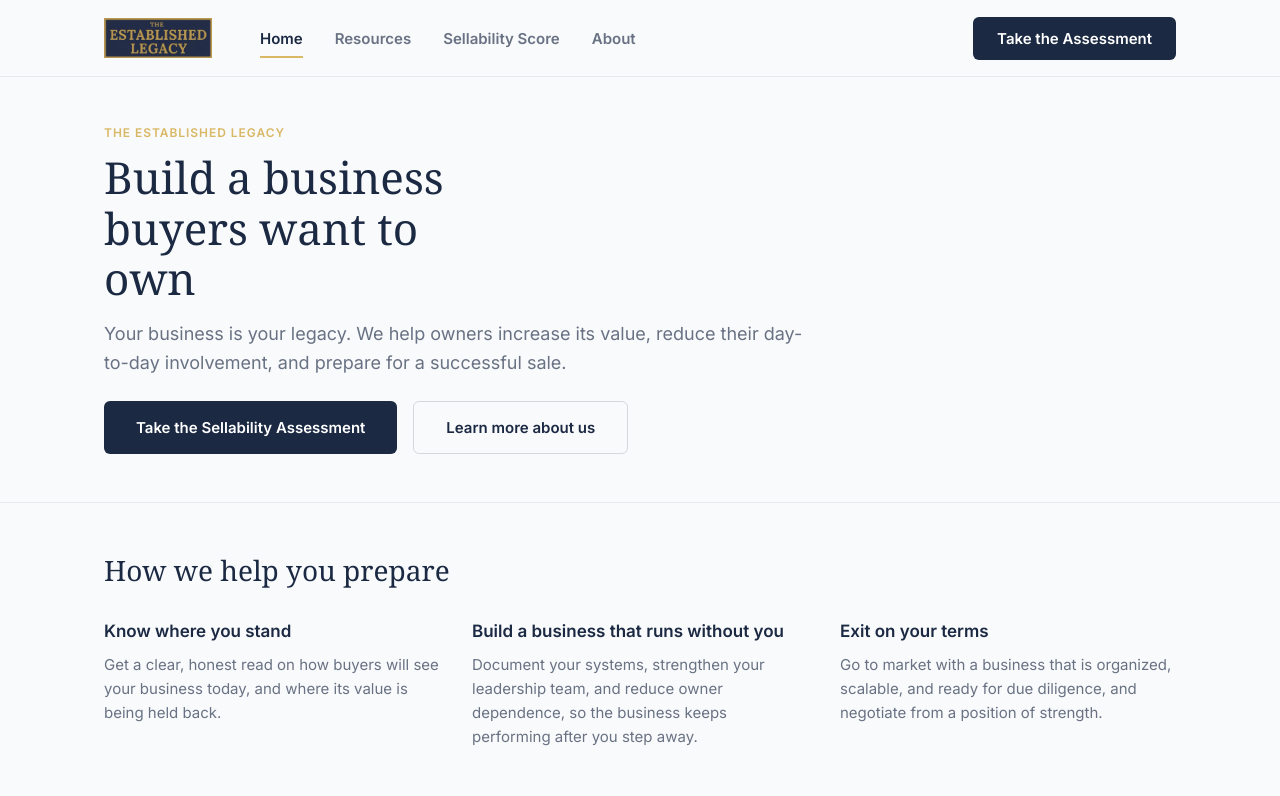
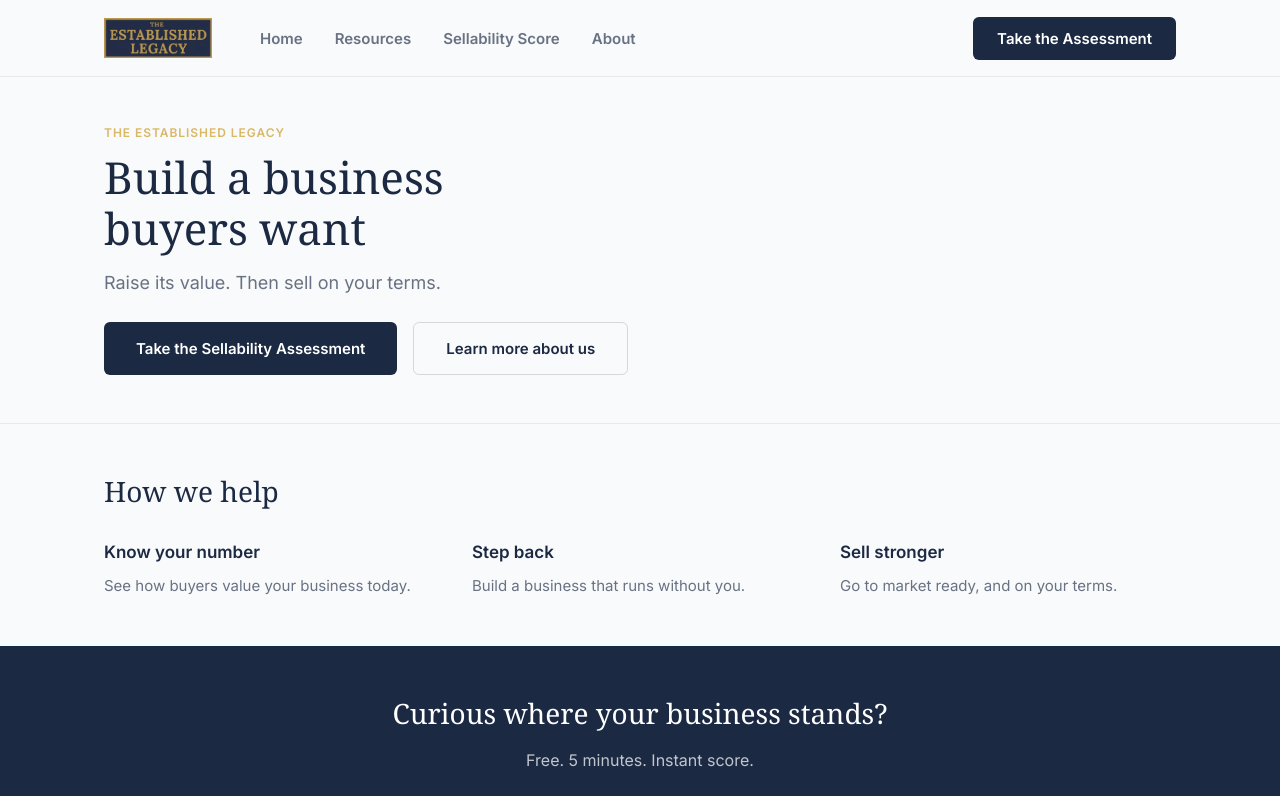
Before and after one commit to ESTLG/establishlegacy, a React (Vite) app: page / in a window 1280 px wide. Shown: the top 796 px of the page. Built offline with nearby package versions, Linux system fonts and the light colour scheme; no server answers.

Commit message:
update landing page

```diff
--- a/src/components/layout/Footer/Footer.jsx
+++ b/src/components/layout/Footer/Footer.jsx
@@ -1,5 +1,6 @@
 // src/components/layout/Footer/Footer.jsx
 import { NavLink } from "react-router-dom";
+import { IMA_URL } from "../../../lib/constants";
 import "./Footer.css";
 
 export default function Footer() {
@@ -10,7 +11,7 @@ export default function Footer() {
       <div className="site-footer__inner">
         <span className="site-footer__name">The Established Legacy</span>
         <nav className="site-footer__links" aria-label="Footer">
-          <NavLink to="/" className="site-footer__link">Home</NavLink>
+          <a href={IMA_URL} className="site-footer__link">Home</a>
           <NavLink to="/resources" className="site-footer__link">Resources</NavLink>
           <NavLink to="/sellability-score" className="site-footer__link">Sellability Score</NavLink>
           <NavLink to="/about" className="site-footer__link">About</NavLink>
--- a/src/components/layout/Header/Header.jsx
+++ b/src/components/layout/Header/Header.jsx
@@ -2,10 +2,10 @@
 import { useState } from "react";
 import { NavLink } from "react-router-dom";
 import Wordmark from "../../../assets/Wordmark_Navy.jpg";
+import { IMA_URL } from "../../../lib/constants";
 import "./Header.css";
 
 const NAV_LINKS = [
-  { to: "/", label: "Home" },
   { to: "/resources", label: "Resources" },
   { to: "/sellability-score", label: "Sellability Score" },
   { to: "/about", label: "About" },
@@ -17,19 +17,21 @@ export default function Header() {
   return (
     <header className="site-header">
       <div className="site-header__inner">
-        <NavLink to="/" className="site-header__logo" onClick={() => setMenuOpen(false)}>
+        <a href={IMA_URL} className="site-header__logo">
           <img src={Wordmark} alt="The Established Legacy" />
-        </NavLink>
+        </a>
 
         <nav
           className={`site-header__nav ${menuOpen ? "site-header__nav--open" : ""}`}
           aria-label="Primary"
         >
+          <a href={IMA_URL} className="site-header__link">
+            Home
+          </a>
           {NAV_LINKS.map((link) => (
             <NavLink
               key={link.to}
               to={link.to}
-              end={link.to === "/"}
               className={({ isActive }) =>
                 `site-header__link ${isActive ? "site-header__link--active" : ""}`
               }
--- a/src/lib/constants.js
+++ b/src/lib/constants.js
@@ -3,3 +3,6 @@
 // Update this once and both the header button and the quiz results
 // "Book a Call" button will use the same link.
 export const BOOKING_URL = "https://calendly.com/ima-meeting";
+
+// The "Home" menu item and the logo link out to the IMA Consulting site.
+export const IMA_URL = "https://imaconsulting.co";
--- a/src/pages/About/About.jsx
+++ b/src/pages/About/About.jsx
@@ -6,40 +6,30 @@ export default function About() {
     <>
       <section className="page-section page-section--tight">
         <p className="page-eyebrow">About</p>
-        <h1 className="page-heading">Helping owners turn hard work into lasting value</h1>
-        <p className="page-lede">
-          The Established Legacy helps business owners prepare for one of the most
-          important decisions they will make: selling the company they built.
-        </p>
+        <h1 className="page-heading">Your business is your legacy</h1>
+        <p className="page-lede">We help owners make it worth more before they sell.</p>
       </section>
 
       <section className="page-section page-section--tight page-body">
         <p>
-          Many owners only think about sellability when they are ready to leave, and
-          by then it is too late to fix what buyers care about most. A business that
-          depends on its owner, runs on undocumented processes, or lacks a strong
-          leadership team is worth less, no matter how profitable it is.
+          Buyers pay less for businesses that depend on their owner. We fix that,
+          years before you sell.
         </p>
-        <p>
-          We work with owners years before a sale to close those gaps. We identify
-          what is holding back your value, build the systems and team that let the
-          business run without you, and help you go to market with confidence.
-        </p>
-        <p>The Established Legacy is powered by IMA Consulting.</p>
+        <p>Powered by IMA Consulting.</p>
       </section>
 
       <section className="page-section about-values">
         <div className="about-values__item">
           <h3>Clarity first</h3>
-          <p>We start with an honest assessment, so every recommendation is grounded in where your business really stands.</p>
+          <p>An honest look at where you stand.</p>
         </div>
         <div className="about-values__item">
           <h3>Practical results</h3>
-          <p>We focus on the changes buyers notice and value: documented systems, operational independence, and leadership depth.</p>
+          <p>Changes buyers notice and pay for.</p>
         </div>
         <div className="about-values__item">
-          <h3>Your legacy, your terms</h3>
-          <p>Whether you sell next year or in five, we help you leave on your timeline, with the value your work deserves.</p>
+          <h3>Your terms</h3>
+          <p>Your timeline. Your price.</p>
         </div>
       </section>
     </>
--- a/src/pages/Home/Home.jsx
+++ b/src/pages/Home/Home.jsx
@@ -4,16 +4,16 @@ import "./Home.css";
 
 const PILLARS = [
   {
-    title: "Know where you stand",
-    text: "Get a clear, honest read on how buyers will see your business today, and where its value is being held back.",
+    title: "Know your number",
+    text: "See how buyers value your business today.",
   },
   {
-    title: "Build a business that runs without you",
-    text: "Document your systems, strengthen your leadership team, and reduce owner dependence, so the business keeps performing after you step away.",
+    title: "Step back",
+    text: "Build a business that runs without you.",
   },
   {
-    title: "Exit on your terms",
-    text: "Go to market with a business that is organized, scalable, and ready for due diligence, and negotiate from a position of strength.",
+    title: "Sell stronger",
+    text: "Go to market ready, and on your terms.",
   },
 ];
 
@@ -24,12 +24,9 @@ export default function Home() {
         <div className="home-hero__inner">
           <p className="page-eyebrow">The Established Legacy</p>
           <h1 className="page-heading home-hero__heading">
-            Build a business buyers want to own
+            Build a business buyers want
           </h1>
-          <p className="page-lede">
-            Your business is your legacy. We help owners increase its value, reduce
-            their day-to-day involvement, and prepare for a successful sale.
-          </p>
+          <p className="page-lede">Raise its value. Then sell on your terms.</p>
           <div className="home-hero__actions">
             <Link to="/sellability-score" className="button button--primary">
               Take the Sellability Assessment
@@ -42,7 +39,7 @@ export default function Home() {
       </section>
 
       <section className="page-section home-pillars">
-        <h2 className="home-pillars__heading">How we help you prepare</h2>
+        <h2 className="home-pillars__heading">How we help</h2>
         <div className="home-pillars__grid">
           {PILLARS.map((pillar) => (
             <div className="home-pillars__card" key={pillar.title}>
@@ -56,10 +53,7 @@ export default function Home() {
       <section className="home-banner">
         <div className="home-banner__inner">
           <h2>Curious where your business stands?</h2>
-          <p>
-            The free Sellability Assessment takes a few minutes and shows how
-            market-ready your business is, plus the areas that can raise its value.
-          </p>
+          <p>Free. 5 minutes. Instant score.</p>
           <Link to="/sellability-score" className="button button--primary">
             Get your Sellability Score
           </Link>
--- a/src/pages/Resources/Resources.jsx
+++ b/src/pages/Resources/Resources.jsx
@@ -4,23 +4,23 @@ import "./Resources.css";
 const RESOURCES = [
   {
     tag: "Guide",
-    title: "What buyers look for in a business",
-    text: "The operational, financial, and leadership qualities that drive valuation, and how to strengthen them before you sell.",
+    title: "What buyers look for",
+    text: "The qualities that drive your valuation.",
   },
   {
     tag: "Checklist",
     title: "Exit readiness checklist",
-    text: "A step-by-step list of what to have in place before you start conversations with buyers.",
+    text: "What to have in place before you talk to buyers.",
   },
   {
     tag: "Article",
     title: "Reducing owner dependence",
-    text: "Why businesses that rely on their owner sell for less, and practical ways to step back from daily operations.",
+    text: "Why it costs you, and how to step back.",
   },
   {
     tag: "Video",
     title: "Planning your exit timeline",
-    text: "How far ahead to start preparing, and what to focus on in the years leading up to a sale.",
+    text: "When to start, and what to focus on.",
   },
 ];
 
@@ -29,11 +29,8 @@ export default function Resources() {
     <>
       <section className="page-section page-section--tight">
         <p className="page-eyebrow">Resources</p>
-        <h1 className="page-heading">Tools to prepare your business for sale</h1>
-        <p className="page-lede">
-          Guides, checklists, and insights to help you understand what drives value
-          and take practical steps toward a successful exit.
-        </p>
+        <h1 className="page-heading">Prepare to sell</h1>
+        <p className="page-lede">Practical tools to raise your business's value.</p>
       </section>
 
       <section className="page-section resources-grid">
```
